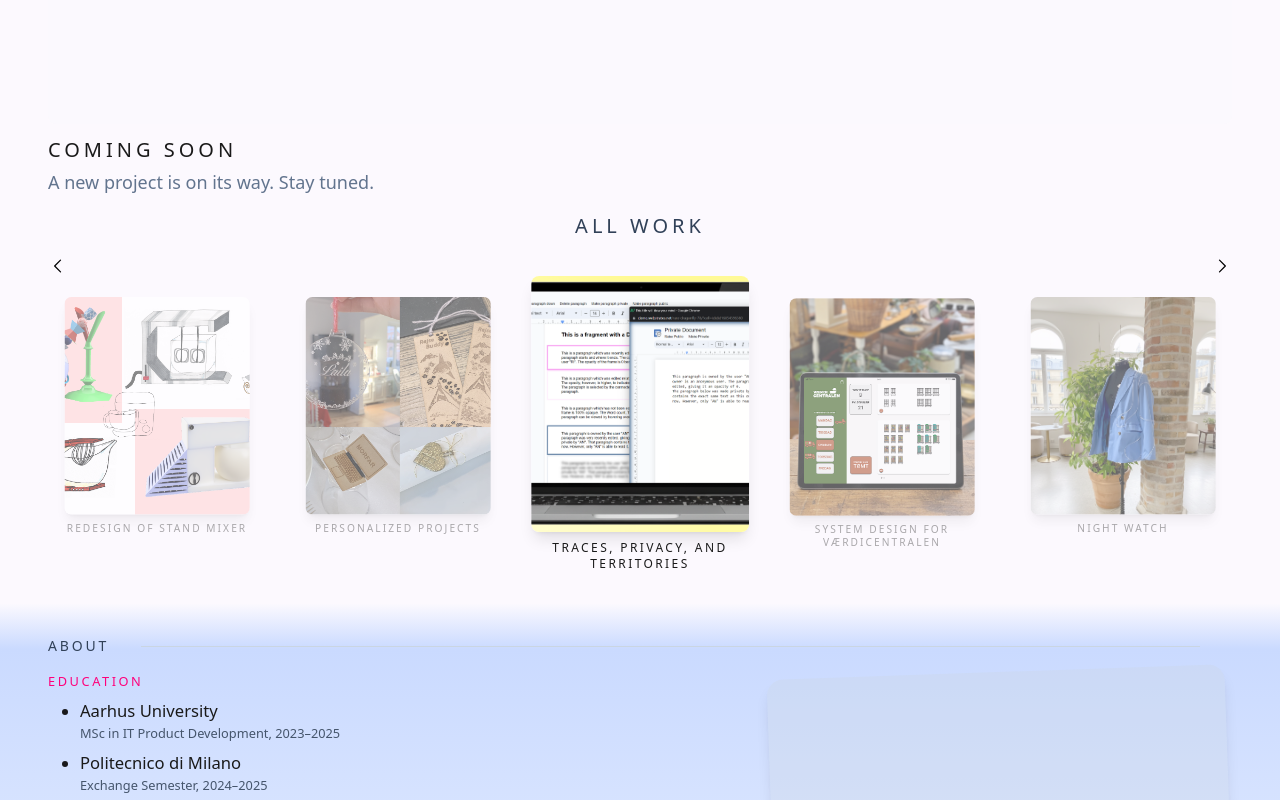
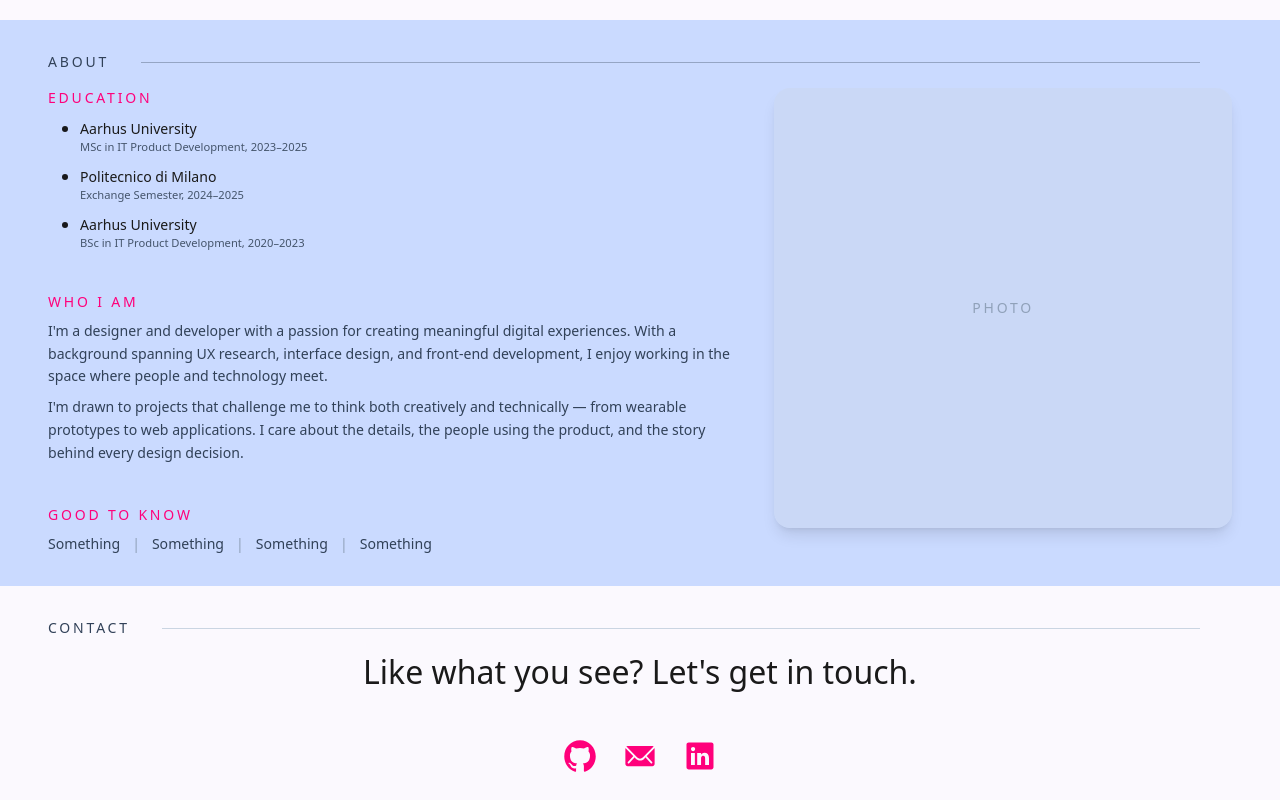
Before and after one commit to FrederikkeJohansen/portfolio, a React (Vite) app in the folder coolPortfolio/: page / in a window 1280 px wide. Shown: the part 3160-3960 px from the top of the page. Built offline with nearby package versions, Linux system fonts and the light colour scheme; grey boxes are pictures that could not be loaded.

Commit message:
ready to put in text

```diff
--- a/coolPortfolio/src/components/About.jsx
+++ b/coolPortfolio/src/components/About.jsx
@@ -2,60 +2,57 @@ function About() {
     return (
         <div
             id="about"
-            className="px-4 md:px-12 py-8 flex flex-col"
-            style={{
-                background:
-                    "linear-gradient(180deg, #FBF9FE 0%, #CADAFF 8%, #d8e4ff 40%, #FBF9FE 70%, #CADAFF 100%)",
-            }}
+            className="px-4 md:px-12 py-8 flex flex-col bg-[#CADAFF]"
+
         >
             {/* Header */}
             <div className="flex flex-row items-center mb-2">
                 <h2 className="text-sm 2xl:text-base text-slate-700 tracking-[0.2em] uppercase whitespace-nowrap">
                     About
                 </h2>
-                <div className="border-b border-slate-300 flex-1 mx-8"></div>
+                <div className="border-b border-slate-600/40 flex-1 mx-8"></div>
             </div>
 
-            {/* Content — fills remaining viewport */}
+            {/* Content */}
             <div className="flex-1 flex items-start justify-center pt-2">
                 <div className="w-full grid grid-cols-1 md:grid-cols-[3fr_2fr] gap-6 md:gap-10 items-start">
 
                     {/* Left column */}
-                    <div className="flex flex-col gap-[2.5vh]">
+                    <div className="flex flex-col gap-8 md:gap-10">
 
                         {/* Education */}
                         <div>
-                            <h3 className="text-[clamp(0.75rem,1vw,1.25rem)] font-medium text-[#FF007B] uppercase tracking-[0.2em] mb-[1vh]">
+                            <h3 className="text-sm 2xl:text-base font-medium text-[#FF007B] uppercase tracking-[0.2em] mb-2">
                                 Education
                             </h3>
-                            <ul className="list-disc list-outside ml-8 space-y-[1vh]">
+                            <ul className="list-disc list-outside ml-8 space-y-2">
                                 <li>
-                                    <p className="text-[clamp(0.875rem,1.3vw,1.5rem)] font-medium text-[#1a1a1a]">Aarhus University</p>
-                                    <p className="text-[clamp(0.75rem,1vw,1.25rem)] font-light text-slate-600">MSc in IT Product Development, 2023–2025</p>
+                                    <p className="text-[clamp(0.8rem,1.1vw,1.25rem)] font-medium text-[#1a1a1a]">Aarhus University</p>
+                                    <p className="text-[clamp(0.7rem,0.85vw,1rem)] font-light text-slate-600">MSc in IT Product Development, 2023–2025</p>
                                 </li>
                                 <li>
-                                    <p className="text-[clamp(0.875rem,1.3vw,1.5rem)] font-medium text-[#1a1a1a]">Politecnico di Milano</p>
-                                    <p className="text-[clamp(0.75rem,1vw,1.25rem)] font-light text-slate-600">Exchange Semester, 2024–2025</p>
+                                    <p className="text-[clamp(0.8rem,1.1vw,1.25rem)] font-medium text-[#1a1a1a]">Politecnico di Milano</p>
+                                    <p className="text-[clamp(0.7rem,0.85vw,1rem)] font-light text-slate-600">Exchange Semester, 2024–2025</p>
                                 </li>
                                 <li>
-                                    <p className="text-[clamp(0.875rem,1.3vw,1.5rem)] font-medium text-[#1a1a1a]">Aarhus University</p>
-                                    <p className="text-[clamp(0.75rem,1vw,1.25rem)] font-light text-slate-600">BSc in IT Product Development, 2020–2023</p>
+                                    <p className="text-[clamp(0.8rem,1.1vw,1.25rem)] font-medium text-[#1a1a1a]">Aarhus University</p>
+                                    <p className="text-[clamp(0.7rem,0.85vw,1rem)] font-light text-slate-600">BSc in IT Product Development, 2020–2023</p>
                                 </li>
                             </ul>
                         </div>
 
                         {/* Who I Am */}
                         <div>
-                            <h3 className="text-[clamp(0.75rem,1vw,1.25rem)] font-medium text-[#FF007B] uppercase tracking-[0.2em] mb-[1vh]">
+                            <h3 className="text-sm 2xl:text-base font-medium text-[#FF007B] uppercase tracking-[0.2em] mb-2">
                                 Who I Am
                             </h3>
-                            <p className="text-[clamp(0.875rem,1.3vw,1.5rem)] font-light text-slate-700 leading-relaxed">
+                            <p className="text-[clamp(0.8rem,1.1vw,1.25rem)] font-light text-slate-700 leading-relaxed">
                                 I'm a designer and developer with a passion for creating meaningful
                                 digital experiences. With a background spanning UX research,
                                 interface design, and front-end development, I enjoy working in the
                                 space where people and technology meet.
                             </p>
-                            <p className="text-[clamp(0.875rem,1.3vw,1.5rem)] font-light text-slate-700 leading-relaxed mt-[0.5vh]">
+                            <p className="text-[clamp(0.8rem,1.1vw,1.25rem)] font-light text-slate-700 leading-relaxed mt-2">
                                 I'm drawn to projects that challenge me to think both creatively and
                                 technically — from wearable prototypes to web applications. I care
                                 about the details, the people using the product, and the story
@@ -65,10 +62,10 @@ function About() {
 
                         {/* Good to Know */}
                         <div>
-                            <h3 className="text-[clamp(0.75rem,1vw,1.25rem)] font-medium text-[#FF007B] uppercase tracking-[0.2em] mb-[1vh]">
+                            <h3 className="text-sm 2xl:text-base font-medium text-[#FF007B] uppercase tracking-[0.2em] mb-2">
                                 Good to Know
                             </h3>
-                            <div className="flex flex-wrap items-center text-[clamp(0.875rem,1.3vw,1.5rem)] font-light text-slate-700">
+                            <div className="flex flex-wrap items-center text-[clamp(0.8rem,1.1vw,1.25rem)] font-light text-slate-700">
                                 <span>Something</span>
                                 <span className="mx-3 text-slate-400">|</span>
                                 <span>Something</span>
@@ -82,7 +79,7 @@ function About() {
 
                     {/* Right column — Image */}
                     <div className="flex justify-center md:justify-end">
-                        <div className="w-72 h-80 md:w-full md:h-[55vh] bg-slate-300/30 rounded-2xl shadow-lg flex items-center justify-center -rotate-2 hover:rotate-0 transition-all duration-700 hover:shadow-xl">
+                        <div className="w-72 h-80 md:w-full md:h-[55vh] bg-slate-300/30 rounded-2xl shadow-lg flex items-center justify-center">
                             <span className="text-slate-400 text-sm tracking-[0.2em] uppercase">
                                 Photo
                             </span>
--- a/coolPortfolio/src/components/Contact.jsx
+++ b/coolPortfolio/src/components/Contact.jsx
@@ -2,7 +2,7 @@ import { IoLogoGithub, IoLogoLinkedin, IoIosMail } from "react-icons/io";
 
 function Contact() {
   return (
-    <div id="contact" className="bg-[#FBF9FE] px-4 md:px-12 py-16 md:py-24">
+    <div id="contact" className="bg-[#FBF9FE] px-4 md:px-12 py-8">
       {/* Header */}
       <div className="flex flex-row items-center mb-2">
         <h2 className="text-sm 2xl:text-base text-slate-700 tracking-[0.2em] uppercase whitespace-nowrap">
--- a/coolPortfolio/src/components/ProjectsGrid.jsx
+++ b/coolPortfolio/src/components/ProjectsGrid.jsx
@@ -15,13 +15,6 @@ function ProjectsGrid() {
   }
 
   const featuredProjects = featuredIds.map(id => projects.find(p => p.id === id)).filter(Boolean);
-  featuredProjects.push({
-    id: 0,
-    title: "Coming Soon",
-    slug: null,
-    thumbnail: null,
-    description: "A new project is on its way. Stay tuned.",
-  });
 
   const otherProjects = projects.filter(p => !featuredIds.includes(p.id));
 
@@ -66,19 +59,19 @@ function ProjectsGrid() {
       </div>
 
       {/* All Work Carousel */}
-      <h2 className="uppercase text-center mb-4 text-xl text-slate-700 tracking-[0.2em]">All Work</h2>
+      <h2 className="uppercase text-center mb-4 text-xl text-slate-700 tracking-[0.2em] mt-20">All Work</h2>
       <div className="relative">
         {/* Navigation arrows */}
         <div className="flex justify-between ">
           <button
-            className="carousel-prev cursor-pointer bg-transparent border-0 p-0 text-black hover:text-slate-500 transition-colors duration-200"
+            className="carousel-prev cursor-pointer bg-transparent border-0 p-0 text-black hover:text-[#FF007B] transition-colors duration-200"
           >
             <svg className="w-5 h-5" fill="none" viewBox="0 0 24 24" stroke="currentColor">
               <path strokeLinecap="round" strokeLinejoin="round" strokeWidth="1.5" d="M15 19l-7-7 7-7" />
             </svg>
           </button>
           <button
-            className="carousel-next cursor-pointer bg-transparent border-0 p-0 text-black hover:text-slate-500 transition-colors duration-200"
+            className="carousel-next cursor-pointer bg-transparent border-0 p-0 text-black hover:text-[#FF007B] transition-colors duration-200"
           >
             <svg className="w-5 h-5" fill="none" viewBox="0 0 24 24" stroke="currentColor">
               <path strokeLinecap="round" strokeLinejoin="round" strokeWidth="1.5" d="M9 5l7 7-7 7" />
```
